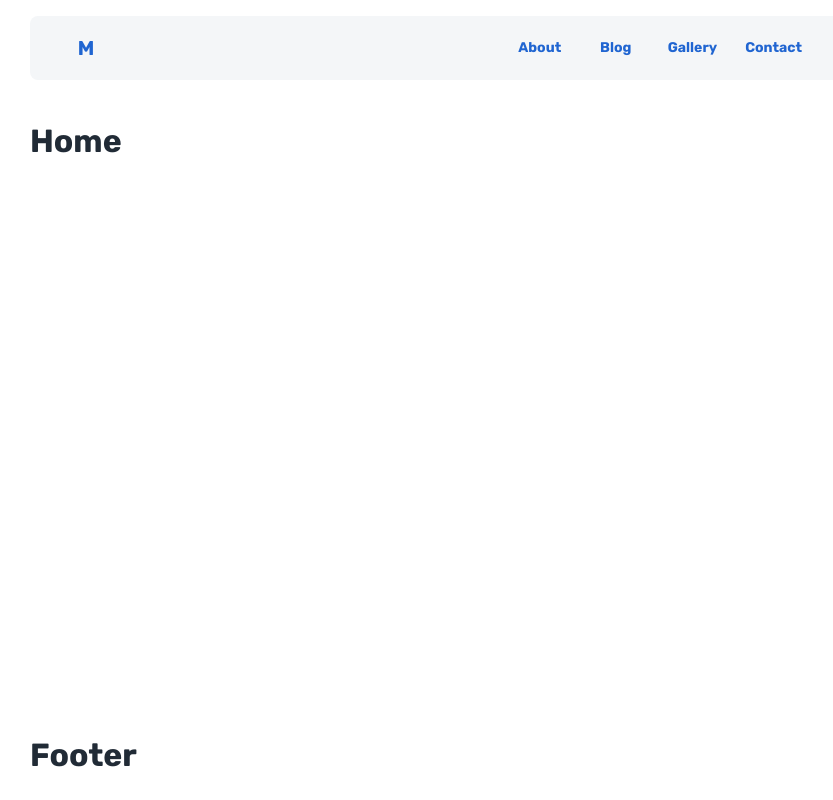
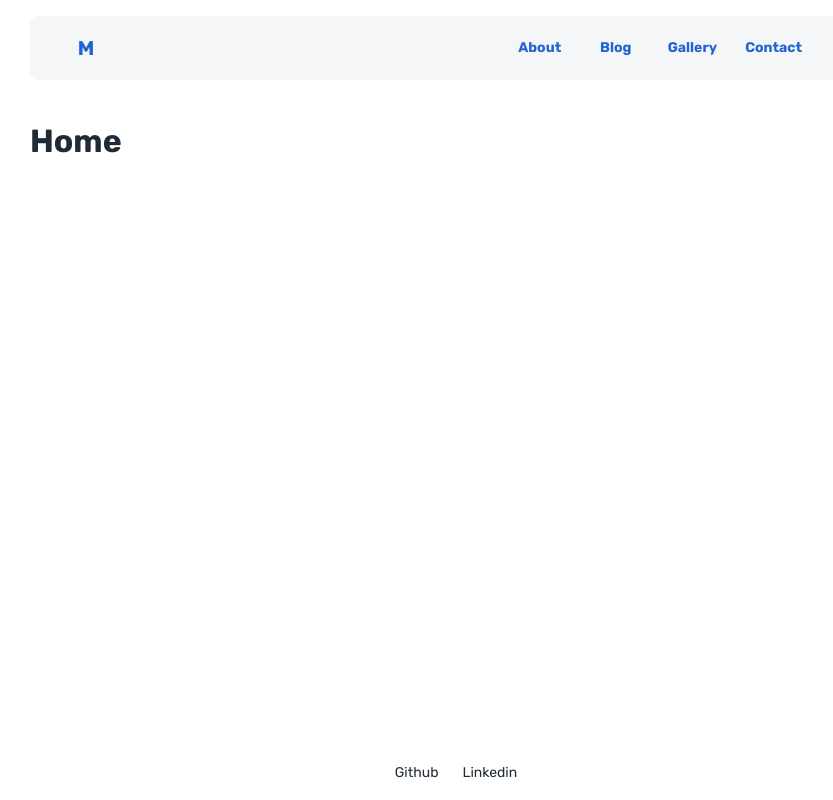
Before and after one commit to mahmutoz/mahmut.info, a Next.js app: page / in a window 1280 px wide. Shown: the whole page, without its empty margins (184-1017 px from the left). Built offline with nearby package versions, Linux system fonts and the light colour scheme; some icons are missing.

Commit message:
feat: add foter

```diff
--- /dev/null
+++ b/src/assets/data/index.ts
@@ -0,0 +1 @@
+export * from './social'
--- /dev/null
+++ b/src/assets/data/social.ts
@@ -0,0 +1,15 @@
+export type Social = {
+  title: string
+  url: string
+}
+
+export const social: Social[] = [
+  {
+    title: 'Github',
+    url: 'https://github.com/mahmutoz',
+  },
+  {
+    title: 'Linkedin',
+    url: 'https://www.linkedin.com/in/mahmutoz/',
+  },
+]
--- a/src/layouts/main/footer.tsx
+++ b/src/layouts/main/footer.tsx
@@ -1,7 +1,27 @@
+import { social } from '@/assets/data'
+import type { Social } from '@/assets/data'
+
+import Link from '@mui/material/Link'
+import Stack from '@mui/material/Stack'
+
 export default function Footer() {
+  const renderLinks = (link: Social) => (
+    <Link
+      key={link.title}
+      href={link.url}
+      underline="hover"
+      target="_blank"
+      color="inherit"
+      variant="body2"
+      rel="noopener noreferrer"
+    >
+      {link.title}
+    </Link>
+  )
+
   return (
-    <footer>
-      <h1>Footer</h1>
-    </footer>
+    <Stack component="footer" direction="row" justifyContent="center" my={2} spacing={3}>
+      {social.map(renderLinks)}
+    </Stack>
   )
 }
```
